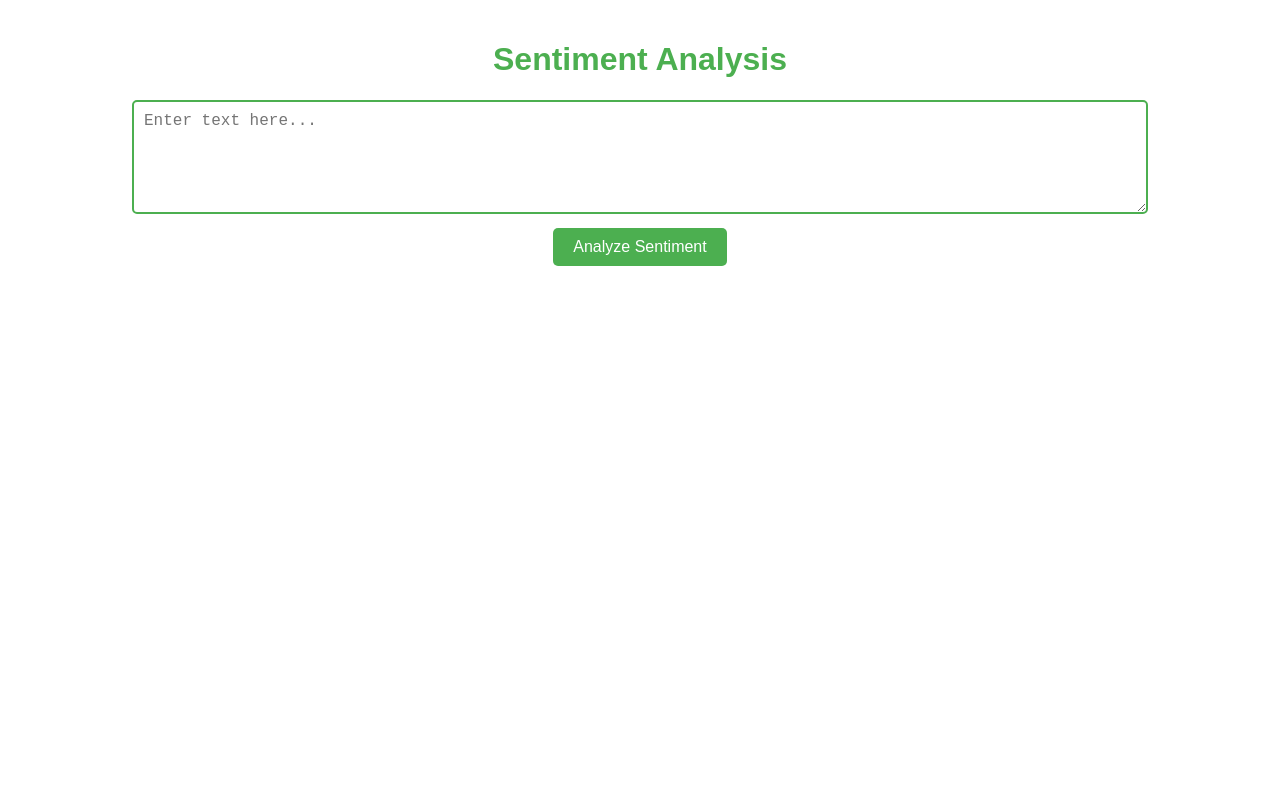
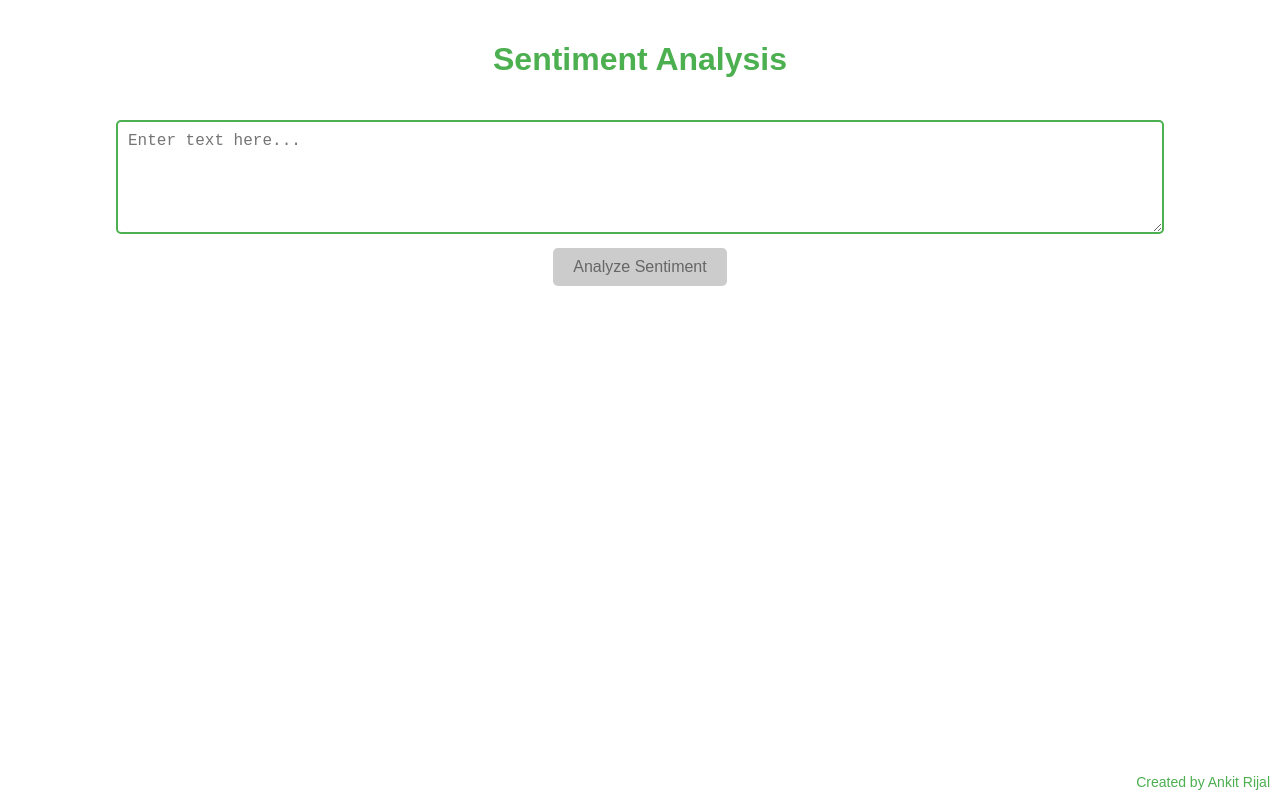
Before and after one commit to ankitrijal2054/Sentiment_Web_App, a React (Create React App) app in the folder frontend/: page / in a window 1280 px wide. Built offline with nearby package versions, Linux system fonts and the light colour scheme.

Commit message:
Added footer on UI

```diff
--- a/frontend/src/App.js
+++ b/frontend/src/App.js
@@ -17,21 +17,20 @@ function App() {
         throw new Error(data.error || "Unable to retrieve Sentiment Score.");
       }
 
-      setResult(data); // Update result with the response data
+      setResult(data);
     } catch (err) {
       console.error("Error predicting sentiment:", err);
     }
   };
 
-  // Helper to get the emoji for the predicted sentiment
   const getSentimentEmoji = (sentiment) => {
     switch (sentiment) {
       case "positive":
-        return "😊"; // Smiley face for positive sentiment
+        return "😊";
       case "neutral":
-        return "😐"; // Neutral face for neutral sentiment
+        return "😐";
       case "negative":
-        return "😞"; // Sad face for negative sentiment
+        return "😞";
       default:
         return "";
     }
@@ -44,18 +43,13 @@ function App() {
 
   return (
     <div
-      style={{
-        textAlign: "center",
-      }}
+      style={{ display: "flex", flexDirection: "column", minHeight: "100vh" }}
     >
-      <div
-        style={{
-          textAlign: "center",
-          padding: "20px",
-          fontFamily: "Arial, sans-serif",
-        }}
-      >
+      <div style={{ textAlign: "center", flex: 1 }}>
+        <header style={{ padding: "20px", fontFamily: "Arial, sans-serif" }}>
           <h1 style={{ color: "#4CAF50" }}>Sentiment Analysis</h1>
+        </header>
+
         <textarea
           rows="5"
           cols="50"
@@ -70,24 +64,26 @@ function App() {
             width: "80%",
           }}
         />
+
         <br />
+
         <button
           onClick={handleSubmit}
           style={{
             marginTop: "10px",
             padding: "10px 20px",
-            backgroundColor: "#4CAF50",
-            color: "#fff",
+            backgroundColor: inputText ? "#4CAF50" : "#ccc",
+            color: inputText ? "#fff" : "#666",
             border: "none",
             borderRadius: "5px",
             fontSize: "16px",
-            cursor: "pointer",
+            cursor: inputText ? "pointer" : "not-allowed",
           }}
           disabled={!inputText}
         >
           Analyze Sentiment
         </button>
-      </div>
+
         {result && (
           <div
             style={{
@@ -108,19 +104,36 @@ function App() {
               {getSentimentEmoji(result.predicted_sentiment)}
             </p>
             <p>
-            <strong>Negative:</strong> {result.negative.toFixed(2) * 100}
-            {"%"}
+              <strong>Negative:</strong> {(result.negative * 100).toFixed(2)}%
             </p>
             <p>
-            <strong>Neutral:</strong> {result.neutral.toFixed(2) * 100}
-            {"%"}
+              <strong>Neutral:</strong> {(result.neutral * 100).toFixed(2)}%
             </p>
             <p>
-            <strong>Positive:</strong> {result.positive.toFixed(2) * 100}
-            {"%"}
+              <strong>Positive:</strong> {(result.positive * 100).toFixed(2)}%
             </p>
           </div>
         )}
+      </div>
+
+      <footer
+        style={{
+          position: "absolute",
+          bottom: "10px",
+          right: "10px",
+          fontFamily: "Arial, sans-serif",
+          fontSize: "14px",
+        }}
+      >
+        <a
+          href="https://github.com/ankitrijal2054/Sentiment_Web_App"
+          target="_blank"
+          rel="noopener noreferrer"
+          style={{ textDecoration: "none", color: "#4CAF50" }}
+        >
+          Created by Ankit Rijal
+        </a>
+      </footer>
     </div>
   );
 }
```
Also changed, not shown: 1 other file (tests, documents, lock files or other folders). Lines whose indentation alone changed are shown as unchanged.
